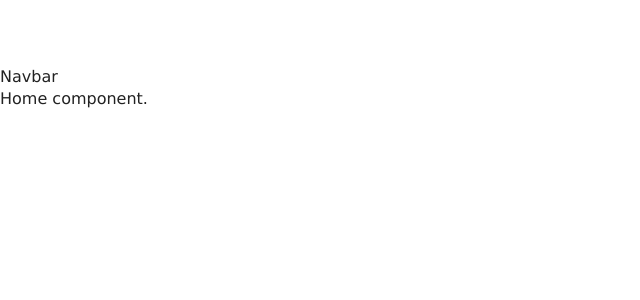
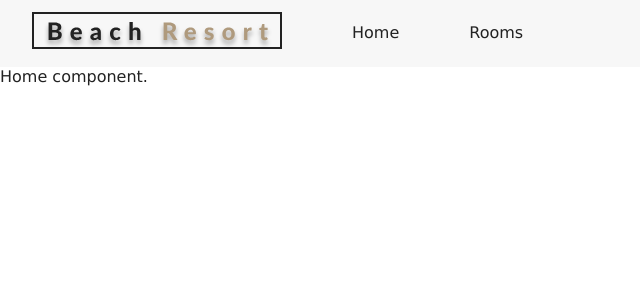
Before and after one commit to rmit-s3734938-vineet-bugtani/reactjs-resortbooking, a React (Create React App) app: page / in a window 1280 px wide. Shown: the top 300 px of the page, without its empty margins (0-640 px from the left). Built offline with nearby package versions, Linux system fonts and the light colour scheme.

Commit message:
Setting up navbar

```diff
--- a/src/App.css
+++ b/src/App.css
@@ -99,7 +99,14 @@ h6 {
 }
 .nav-header {
   display: flex;
-  justify-content: space-between;
+}
+.navlink {
+  margin-right: 70px;
+  text-decoration: none;
+}
+.navlinkpages {
+  margin-top: 10px;
+  color: inherit;
 }
 .nav-btn {
   background: transparent;
@@ -134,25 +141,6 @@ h6 {
 
 .show-nav {
   height: 100px;
-}
-@media screen and (min-width: 768px) {
-  .nav-btn {
-    display: none;
-  }
-  .nav-center {
-    max-width: 1170px;
-    margin: 0 auto;
-    display: flex;
-  }
-  .nav-links {
-    height: auto;
-    display: flex;
-    margin-left: 4rem;
-  }
-  .nav-links a {
-    margin: 0 1rem;
-    padding: 0.5rem 0;
-  }
 }
 /* end of navbar */
 /* Hero */
--- a/src/components/Navbar.js
+++ b/src/components/Navbar.js
@@ -1,11 +1,37 @@
 import React, { Component } from 'react'
+import { Link } from 'react-router-dom'
+import logo from '../images/logo.svg'
+import { FaAlignRight} from 'react-icons/fa'
 
 export default class Navbar extends Component {
-    render() {
-        return (
-            <div>
-                Navbar
+state = {
+    isOpen: false
+}
+handleToggle = () => {
+    this.setState({ isOpen: !this.isOpen})
+}
+render() {
+    return (
+        <nav className="navbar">
+            <div className="nav-center">
+                <div className="nav-header">
+                    <Link to="/" className="navlink">
+                        <img src={logo} alt="Beach Resort" />
+                    </Link>
+                    <Link to="/" className="navlink navlinkpages">Home</Link>
+                    <Link to="/rooms" className="navlink navlinkpages">Rooms</Link>
+                </div>
+
+                <ul className={this.state.isOpen ?  "nav-links show-nav" : "nav-links"}>
+                    <li>
+                        <Link to="/">Home</Link>
+                    </li>
+                    <li>
+                        <Link to="/roooms">Rooms</Link>
+                    </li>
+                </ul>
             </div>
-        )
-    }
+        </nav>
+    )
 }
+}
```
